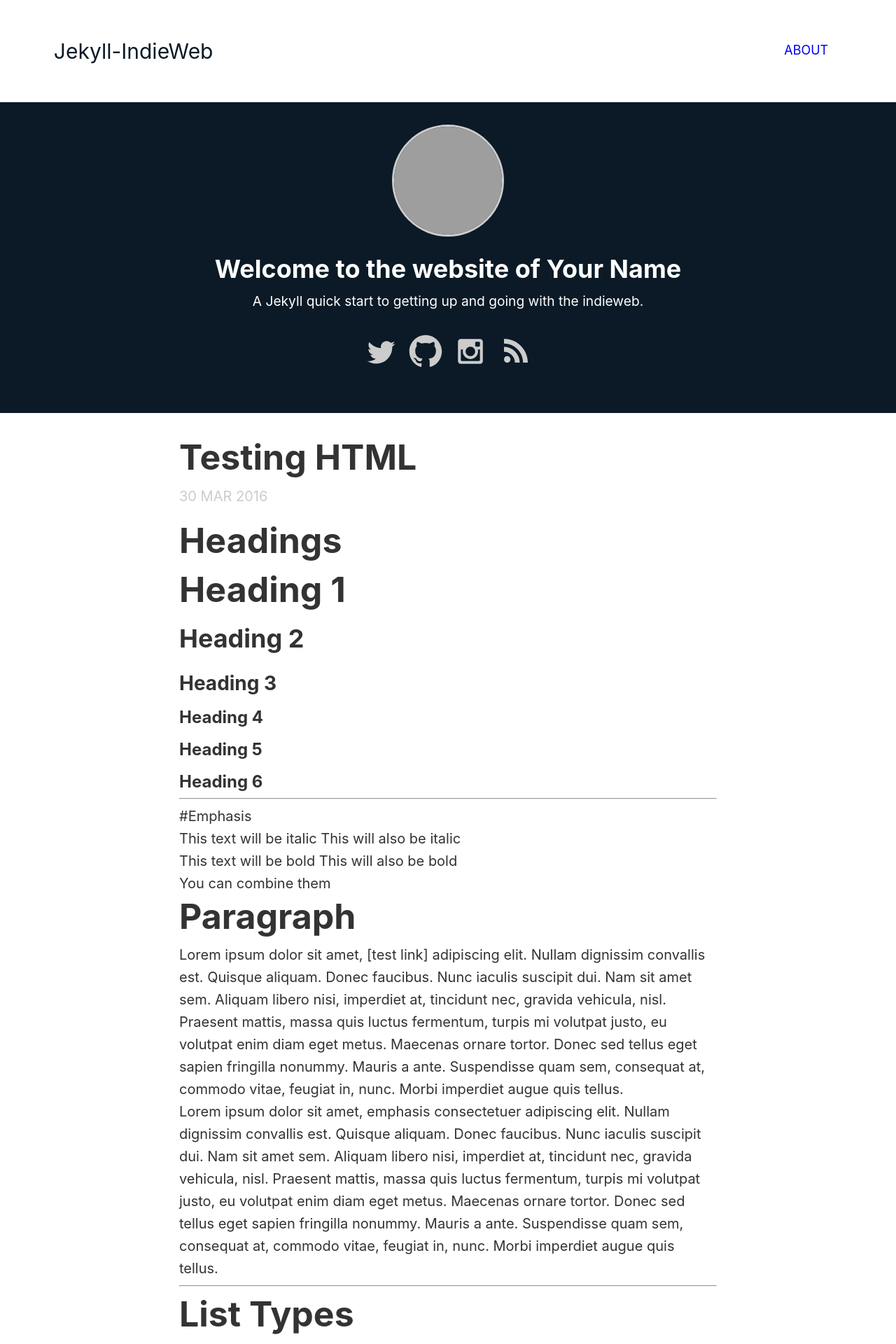
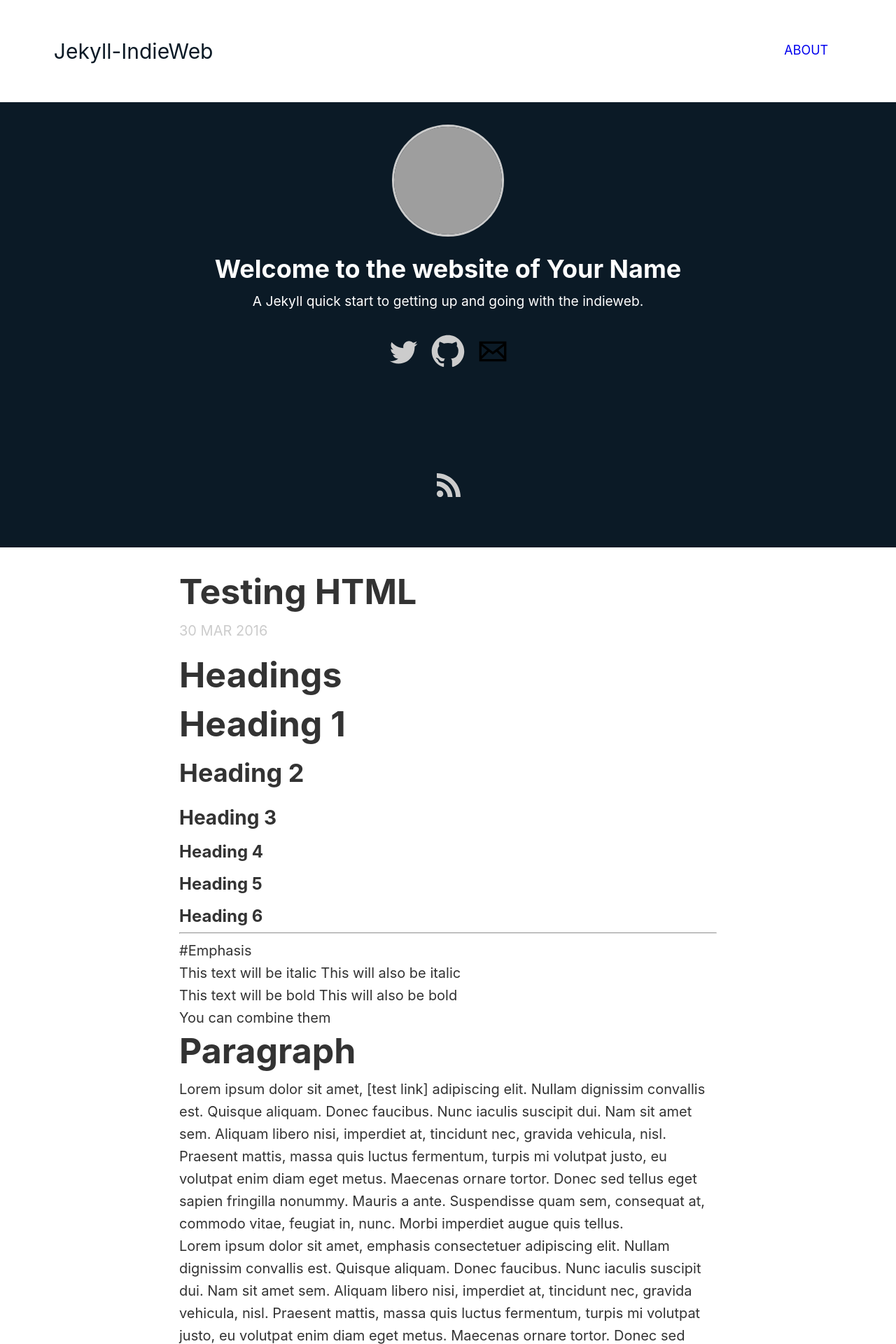
Before and after one commit to miklb/jekyll-indieweb, a Jekyll site: the page built from index.html, in a window 1280 px wide. Shown: the top 1920 px of the page at 70% size. Built offline with Jekyll 4.4.1, drawn with Linux system fonts in a browser that asks for light colours; the list of posts is cut into pages by our own code; grey boxes are pictures that could not be loaded.

Commit message:
add additional social links to h-card

```diff
--- a/_config.yml
+++ b/_config.yml
@@ -14,7 +14,16 @@
 url: "http://yourdomain.com" # the base hostname & protocol for your site
 twitter_username: jekyllrb
 github_username:  jekyll
-instagram_username: miklb
+instagram_username:
+flickr_username:
+foursquare_username:
+# Tumblr URL
+tumblr_url:
+# Linkedin profile URL - Expecting a full url, not username
+linkedin_url:
+# Facebook profile URL - Expecting a full url, not username
+facebook_url:
+
 
 # Can be over ridden with author: in Front Matter
 author: Your Name
--- a/_includes/hcard.html
+++ b/_includes/hcard.html
@@ -13,6 +13,24 @@
 			{% if site.instagram_username %}
 				{% include icon-instagram.html %}
 			{% endif %}
+			{% if site.facebook_url %}
+				{% include icon-facebook.html %}
+			{% endif %}
+			{% if site.linkedin_url %}
+				{% include icon-linkedin.html %}
+			{% endif %}
+			{% if site.tumblr_url %}
+				{% include icon-tumblr.html %}
+			{% endif %}
+			{% if site.flickr_username %}
+				{% include icon-flickr.html %}
+			{% endif %}
+			{% if site.foursquare_username %}
+				{% include icon-foursquare.html %}
+			{% endif %}
+			{% if site.email %}
+				{% include icon-email.html %}
+			{% endif %}
 
 			<li><a href="{{ " /feed.xml " | prepend: site.baseurl | prepend: site.url }}" class="icon rss" title="RSS"><svg viewBox="0 0 512 512"><path d="M201.8 347.2c0 20.3-16.5 36.8-36.8 36.8 -20.3 0-36.8-16.5-36.8-36.8s16.5-36.8 36.8-36.8C185.3 310.4 201.8 326.8 201.8 347.2zM128.2 204.7v54.5c68.5 0.7 124 56.3 124.7 124.7h54.5C306.7 285.3 226.9 205.4 128.2 204.7zM128.2 166.6c57.9 0.3 112.3 22.9 153.2 63.9 41 41 63.7 95.5 63.9 153.5h54.5c-0.3-149.9-121.7-271.4-271.6-271.9V166.6L128.2 166.6z"/></svg></a></li>
 
--- /dev/null
+++ b/_includes/icon-email.html
@@ -0,0 +1,4 @@
+<li>
+	<a href="mailto:{{ site.email }} class="icon email u-email" title="Email">
+		<svg viewBox="0 0 512 512"><path d="M101.3 141.6v228.9h0.3 308.4 0.8V141.6H101.3zM375.7 167.8l-119.7 91.5 -119.6-91.5H375.7zM127.6 194.1l64.1 49.1 -64.1 64.1V194.1zM127.8 344.2l84.9-84.9 43.2 33.1 43-32.9 84.7 84.7L127.8 344.2 127.8 344.2zM384.4 307.8l-64.4-64.4 64.4-49.3V307.8z"/></svg>
+</li>
--- /dev/null
+++ b/_includes/icon-facebook.html
@@ -0,0 +1,5 @@
+<li>
+	<a href="{{ site.facebook_url }}" class="icon-facebook" title="Facebook" rel="me">
+		<svg viewBox="0 0 512 512"><path d="M211.9 197.4h-36.7v59.9h36.7V433.1h70.5V256.5h49.2l5.2-59.1h-54.4c0 0 0-22.1 0-33.7 0-13.9 2.8-19.5 16.3-19.5 10.9 0 38.2 0 38.2 0V82.9c0 0-40.2 0-48.8 0 -52.5 0-76.1 23.1-76.1 67.3C211.9 188.8 211.9 197.4 211.9 197.4z"/></svg>
+	</a>
+</li>
--- /dev/null
+++ b/_includes/icon-flickr.html
@@ -0,0 +1,5 @@
+<li>
+	<a href="https://www.flickr.com/photos/{{ site.flickr_username }}" class="icon flickr" title="Flickr" rel="me">
+		<svg viewBox="0 0 512 512"><path d="M344.5 156.9c-38.7 0-72.1 22.1-88.5 54.4 -16.4-32.3-49.8-54.4-88.5-54.4 -54.8 0-99.1 44.4-99.1 99.1 0 54.8 44.4 99.1 99.1 99.1 38.6 0 72.1-22.1 88.5-54.4 16.4 32.3 49.8 54.4 88.5 54.4 54.8 0 99.1-44.4 99.1-99.1C443.6 201.2 399.2 156.9 344.5 156.9zM344.5 328.7c-40.1 0-72.7-32.6-72.7-72.7s32.6-72.7 72.7-72.7 72.7 32.6 72.7 72.7C417.2 296.1 384.6 328.7 344.5 328.7z"/></svg>
+	</a>
+</li>
--- /dev/null
+++ b/_includes/icon-foursquare.html
@@ -0,0 +1,5 @@
+<li>
+	<a href="https://foursquare.com/{{site.foursquare_username }}" class="icon foursquare" title="Foursquare" rel="me">
+		<svg viewBox="0 0 512 512"><path d="M347.7,83.6c0,0-158.1,0-183.4,0c-25.3,0-32.8,19-32.8,31c0,12,0,291.4,0,291.4c0,13.5,7.3,18.5,11.3,20.2 c4.1,1.7,15.3,3,22.1-4.7c0,0,86.6-100.5,88.1-102c2.2-2.2,2.2-2.2,4.5-2.2c4.5,0,37.9,0,56,0c23.5,0,27.3-16.8,29.8-26.7 c2-8.3,25-125.9,32.7-163.2C381.9,99,374.7,83.6,347.7,83.6z M343.4,290.6c2-8.3,25-125.9,32.7-163.2 M336.9,133.3l-7.7,40.1 c-0.9,4.3-6.4,8.9-11.4,8.9c-5.1,0-71.4,0-71.4,0c-8,0-13.8,5.5-13.8,13.5v8.7c0,8,5.8,13.7,13.8,13.7c0,0,54.9,0,60.6,0 c5.7,0,11.2,6.2,10,12.3c-1.2,6.1-7,36.1-7.7,39.5c-0.7,3.3-4.5,9-11.2,9c-5.7,0-49.5,0-49.5,0c-9,0-11.7,1.2-17.8,8.7 c-6,7.5-60.2,72.6-60.2,72.6c-0.5,0.6-1.1,0.4-1.1-0.2V132.7c0-5.1,4.5-11.1,11.1-11.1c0,0,141.4,0,147.2,0 C333.2,121.5,338.3,126.6,336.9,133.3z"/></svg>
+	</a>
+</li>
--- /dev/null
+++ b/_includes/icon-linkedin.html
@@ -0,0 +1,5 @@
+<li>
+	<a href="{{ site.linkedin_url }}" class="icon linkedin" title="LinkedIn" rel="me">
+		<svg viewBox="0 0 512 512"><path d="M186.4 142.4c0 19-15.3 34.5-34.2 34.5 -18.9 0-34.2-15.4-34.2-34.5 0-19 15.3-34.5 34.2-34.5C171.1 107.9 186.4 123.4 186.4 142.4zM181.4 201.3h-57.8V388.1h57.8V201.3zM273.8 201.3h-55.4V388.1h55.4c0 0 0-69.3 0-98 0-26.3 12.1-41.9 35.2-41.9 21.3 0 31.5 15 31.5 41.9 0 26.9 0 98 0 98h57.5c0 0 0-68.2 0-118.3 0-50-28.3-74.2-68-74.2 -39.6 0-56.3 30.9-56.3 30.9v-25.2H273.8z"/></svg><!--[if lt IE 9]>
+	</a>
+</li>
--- /dev/null
+++ b/_includes/icon-tumblr.html
@@ -0,0 +1,5 @@
+<li>
+	<a href="{{ site.tumblr_url }}" class="icon tumblr" title="Tumblr" rel="me">
+		<svg viewBox="0 0 512 512"><path d="M210.8 80.3c-2.3 18.3-6.4 33.4-12.4 45.2 -6 11.9-13.9 22-23.9 30.5 -9.9 8.5-21.8 14.9-35.7 19.5v50.6h38.9v124.5c0 16.2 1.7 28.6 5.1 37.1 3.4 8.5 9.5 16.6 18.3 24.2 8.8 7.6 19.4 13.4 31.9 17.5 12.5 4.1 26.8 6.1 43 6.1 14.3 0 27.6-1.4 39.9-4.3 12.3-2.9 26-7.9 41.2-15v-55.9c-17.8 11.7-35.7 17.5-53.7 17.5 -10.1 0-19.1-2.4-27-7.1 -5.9-3.5-10-8.2-12.2-14 -2.2-5.8-3.3-19.1-3.3-39.7v-91.1H345.5v-55.8h-84.4v-90H210.8z"/></svg>
+	</a>
+</li>
```
